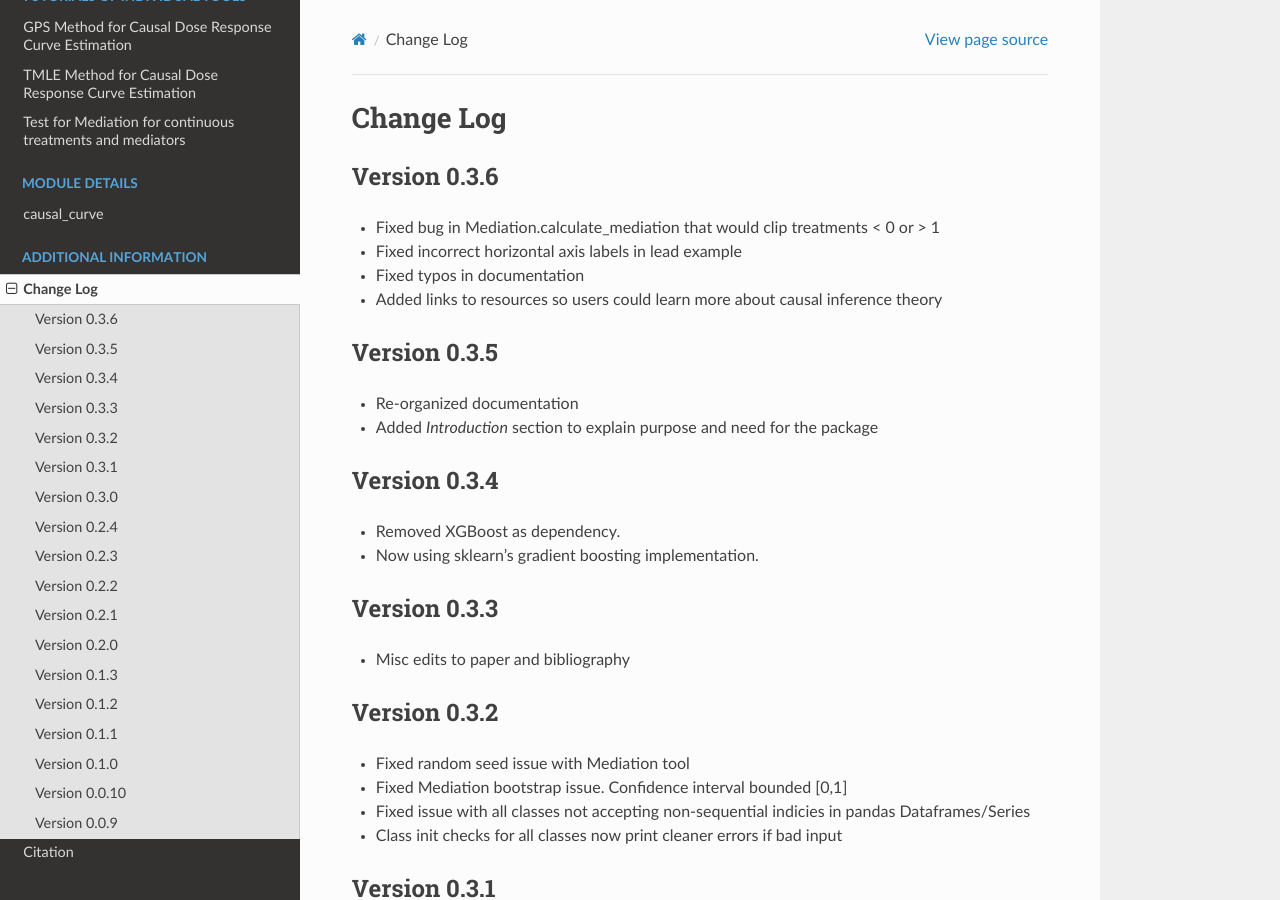
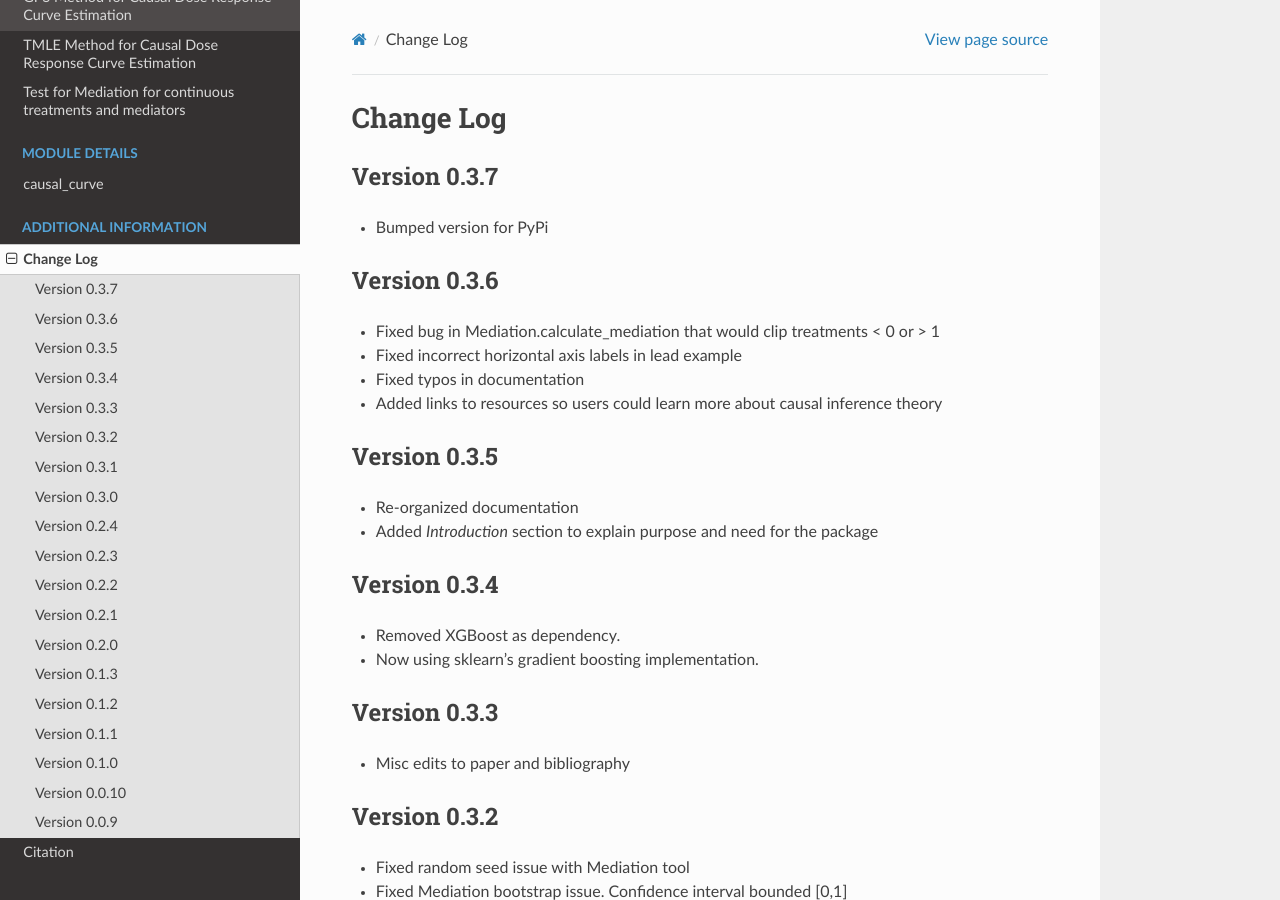
Before and after one commit to ronikobrosly/causal-curve, a Sphinx documentation site: the page built from docs/changelog.rst, in a window 1280 px wide and 900 px high. Built offline with Sphinx 7.4.7 and the Read the Docs theme 2.0.0, drawn with Linux system fonts in a browser that asks for light colours.

Commit message:
bumped version

```diff
--- a/docs/changelog.rst
+++ b/docs/changelog.rst
@@ -3,6 +3,11 @@
 ==========
 Change Log
 ==========
+
+Version 0.3.7
+-------------
+- Bumped version for PyPi
+
 
 Version 0.3.6
 -------------
--- a/docs/conf.py
+++ b/docs/conf.py
@@ -22,7 +22,7 @@ copyright = '2020, Roni Kobrosly'
 author = 'Roni Kobrosly'
 
 # The full version, including alpha/beta/rc tags
-release = '0.3.6'
+release = '0.3.7'
 
 # -- General configuration ---------------------------------------------------
 
--- a/setup.py
+++ b/setup.py
@@ -5,7 +5,7 @@ with open("README.md", "r") as fh:
 
 setuptools.setup(
     name="causal-curve",
-    version="0.3.6",
+    version="0.3.7",
     author="Roni Kobrosly",
     author_email="roni.kobrosly@gmail.com",
     description="A python library with tools to perform causal inference using \
```
